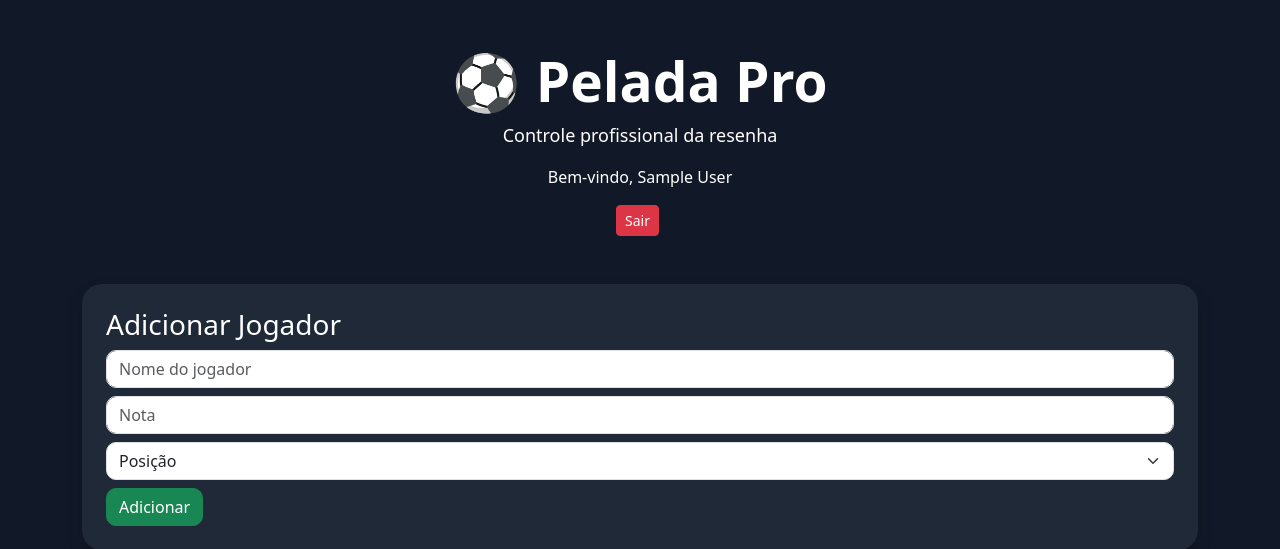
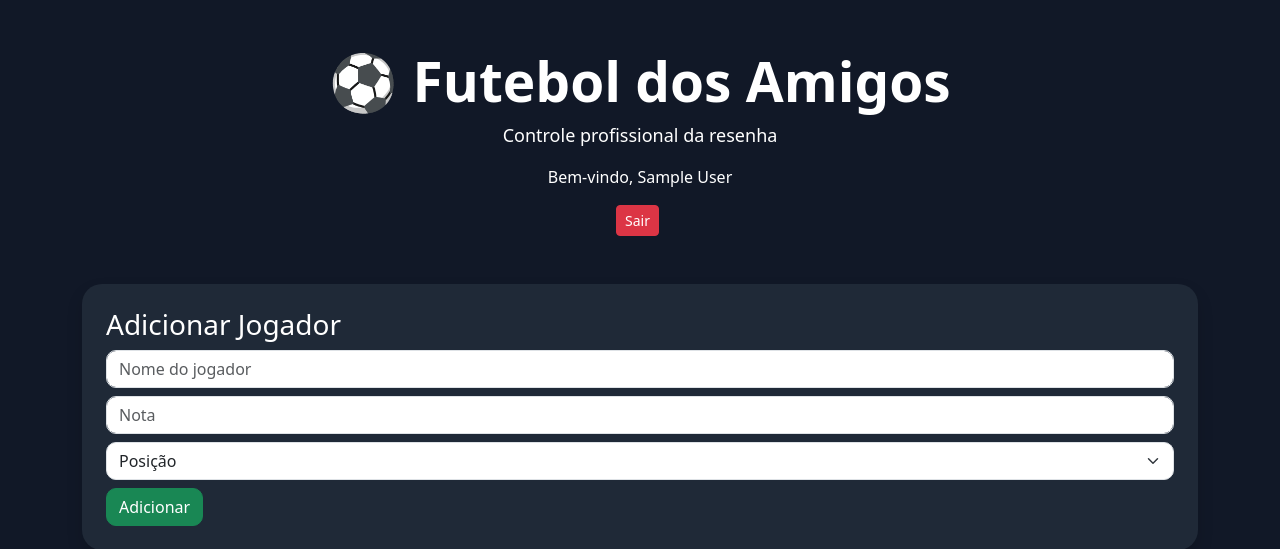
Before and after one commit to hiarodrigues97-alt/futebol_dos_amigos, a Flask app: page / in a window 1280 px wide. Shown: the top 549 px of the page. Run offline with Flask 3, Linux system fonts and the light colour scheme; the visitor is signed in with stand-in values (Sample User, id 1); data that the repository does not hold is empty; some libraries are stand-ins or nearby versions.

Commit message:
nova versão completa

```diff
--- a/templates/index.html
+++ b/templates/index.html
@@ -7,7 +7,7 @@
 
     <meta charset="UTF-8">
 
-    <title>Pelada Pro ⚽</title>
+    <title>Futebol dos Amigos ⚽</title>
 
     <link
         href="https://cdn.jsdelivr.net/npm/bootstrap@5.3.3/dist/css/bootstrap.min.css"
@@ -30,7 +30,7 @@
     <div class="text-center mb-5">
 
         <h1 class="titulo">
-            ⚽ Pelada Pro
+            ⚽ Futebol dos Amigos
         </h1>
 
         <p class="subtitulo">
```
